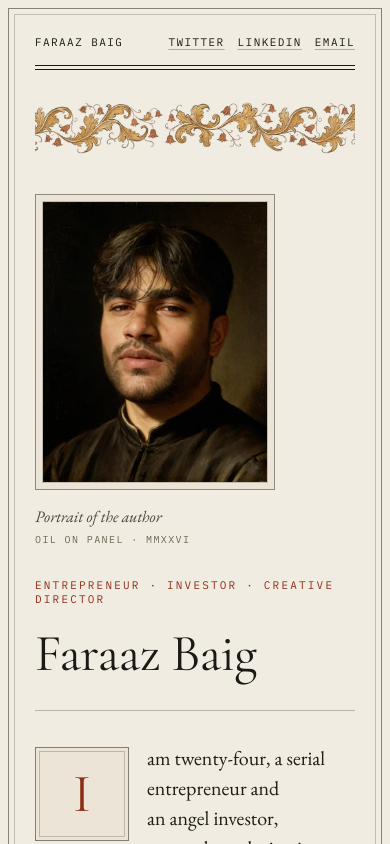
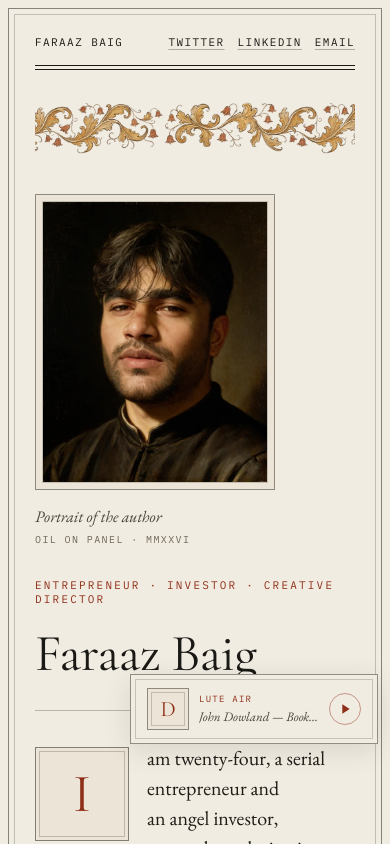
Before and after one commit to faraaz-baig/portfolio, a React (Vite) app: page / in a window 390 px wide. Shown: the top 844 px of the page. Built offline with nearby package versions, Linux system fonts and the light colour scheme.

Commit message:
feat: add floating music player component
Add a responsive fixed-position floating audio player to the site. Include the player component, associated CSS styles, the required audio asset, and mount the player in the main App container.

```diff
--- a/src/App.tsx
+++ b/src/App.tsx
@@ -1,4 +1,5 @@
 import { useEffect, useState } from "react";
+import FloatingPlayer from "./FloatingPlayer";
 import portraitUrl from "./assets/portrait.webp";
 import flipkartPlateUrl from "./assets/flipkart-plate.webp";
 import ornamentUrl from "./assets/ornament.webp";
@@ -1563,8 +1564,9 @@ export default function App() {
              </article>
            </>
             )}
-        </div>
+         </div>
       </div>
+      <FloatingPlayer />
     </div>
   );
 }
--- /dev/null
+++ b/src/FloatingPlayer.tsx
@@ -0,0 +1,166 @@
+import { useEffect, useRef, useState } from "react";
+
+const TRACK = {
+  artist: "John Dowland",
+  title: "Bookes of Songes or Ayres",
+  src: "/audio/dowland.mp3",
+};
+
+const PlayIcon = () => (
+  <svg width="16" height="16" viewBox="0 0 24 24" fill="currentColor">
+    <path d="M8 5v14l11-7z" />
+  </svg>
+);
+
+const PauseIcon = () => (
+  <svg width="16" height="16" viewBox="0 0 24 24" fill="currentColor">
+    <path d="M6 5h4v14H6V5zm8 0h4v14h-4V5z" />
+  </svg>
+);
+
+export default function FloatingPlayer() {
+  const audioRef = useRef<HTMLAudioElement | null>(null);
+  const [playing, setPlaying] = useState(false);
+  const [error, setError] = useState(false);
+
+  const togglePlay = () => {
+    const audio = audioRef.current;
+    if (!audio) return;
+    if (audio.paused) {
+      audio
+        .play()
+        .then(() => setPlaying(true))
+        .catch(() => setError(true));
+    } else {
+      audio.pause();
+      setPlaying(false);
+    }
+  };
+
+  return (
+    <div className="floating-player">
+      <div
+        style={{
+          background: "#f1ece1",
+          border: "1px solid rgba(27,25,22,0.45)",
+          padding: "5px",
+          boxShadow: "0 6px 28px rgba(0,0,0,0.10)",
+        }}
+      >
+        <div
+          style={{
+            display: "flex",
+            alignItems: "center",
+            gap: "14px",
+            border: "1px solid rgba(27,25,22,0.2)",
+            padding: "10px 14px",
+            background: "#f1ece1",
+          }}
+        >
+          {/* Drop cap in the manner of the article openings */}
+          <span
+            className="floating-player-dropcap"
+            style={{
+              flexShrink: 0,
+              width: "44px",
+              height: "44px",
+              border: "1px solid rgba(27,25,22,0.45)",
+              padding: "3px",
+              background: "#ece5d7",
+              display: "flex",
+            }}
+          >
+            <span
+              className="floating-player-dropcap-inner"
+              style={{
+                flex: 1,
+                border: "1px solid rgba(27,25,22,0.2)",
+                display: "flex",
+                alignItems: "center",
+                justifyContent: "center",
+                fontFamily: "'Cormorant Garamond', 'EB Garamond', Georgia, serif",
+                fontSize: "28px",
+                lineHeight: 1,
+                color: "#8f2e18",
+              }}
+            >
+              D
+            </span>
+          </span>
+
+          <div style={{ display: "grid", gap: "4px", minWidth: 0 }}>
+            <span
+              style={{
+                fontFamily: "'IBM Plex Mono', ui-monospace, monospace",
+                fontSize: "9px",
+                letterSpacing: "0.14em",
+                textTransform: "uppercase",
+                color: "#8f2e18",
+              }}
+            >
+              {error ? "Audio" : "Lute air"}
+            </span>
+            <span
+              className="floating-player-title"
+              style={{
+                fontFamily: "'EB Garamond', Georgia, serif",
+                fontSize: "14px",
+                fontStyle: "italic",
+                color: "#4a453c",
+                whiteSpace: "nowrap",
+                overflow: "hidden",
+                textOverflow: "ellipsis",
+                maxWidth: "min(260px, calc(100vw - 190px))",
+              }}
+              title={`${TRACK.artist} — ${TRACK.title}`}
+            >
+              {error ? "Add /audio/dowland.mp3" : `${TRACK.artist} — ${TRACK.title}`}
+            </span>
+          </div>
+
+          <button
+            type="button"
+            className="floating-player-play"
+            onClick={togglePlay}
+            aria-label={playing ? "Pause" : "Play"}
+            style={{
+              display: "flex",
+              alignItems: "center",
+              justifyContent: "center",
+              width: "36px",
+              height: "36px",
+              borderRadius: "50%",
+              border: "1px solid rgba(143,46,24,0.45)",
+              background: "transparent",
+              color: "#8f2e18",
+              cursor: "pointer",
+              flexShrink: 0,
+              transition: "background .2s ease, color .2s ease",
+            }}
+            onMouseEnter={(e) => {
+              e.currentTarget.style.background = "#8f2e18";
+              e.currentTarget.style.color = "#f1ece1";
+            }}
+            onMouseLeave={(e) => {
+              e.currentTarget.style.background = "transparent";
+              e.currentTarget.style.color = "#8f2e18";
+            }}
+          >
+            {playing ? <PauseIcon /> : <PlayIcon />}
+          </button>
+        </div>
+      </div>
+
+      <audio
+        ref={audioRef}
+        src={TRACK.src}
+        loop
+        preload="none"
+        onPlay={() => setPlaying(true)}
+        onPause={() => setPlaying(false)}
+        onEnded={() => setPlaying(false)}
+        onError={() => setError(true)}
+      />
+    </div>
+  );
+}
--- a/src/index.css
+++ b/src/index.css
@@ -590,6 +590,52 @@ button {
 .hv2:hover { color: #8f2e18; }
 
 /* ------------------------------------------------------------------ */
+/* Floating music player                                             */
+/* ------------------------------------------------------------------ */
+
+.floating-player {
+  position: fixed;
+  bottom: 80px;
+  right: 20px;
+  z-index: 1000;
+}
+
+@media (max-width: 640px) {
+  .floating-player {
+    bottom: 100px;
+    right: 12px;
+  }
+
+  .floating-player > div {
+    padding: 4px !important;
+  }
+
+  .floating-player > div > div {
+    padding: 8px 11px !important;
+    gap: 10px !important;
+  }
+
+  .floating-player-dropcap {
+    width: 34px !important;
+    height: 34px !important;
+  }
+
+  .floating-player-dropcap-inner {
+    font-size: 22px !important;
+  }
+
+  .floating-player-title {
+    max-width: 120px !important;
+    font-size: 13px !important;
+  }
+
+  .floating-player-play {
+    width: 32px !important;
+    height: 32px !important;
+  }
+}
+
+/* ------------------------------------------------------------------ */
 /* Responsive refinements                                              */
 /* ------------------------------------------------------------------ */
 
```
Also changed, not shown: 1 other file (tests, documents, lock files or other folders).
